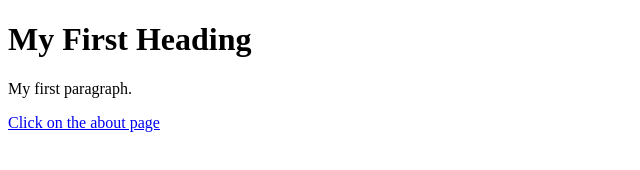
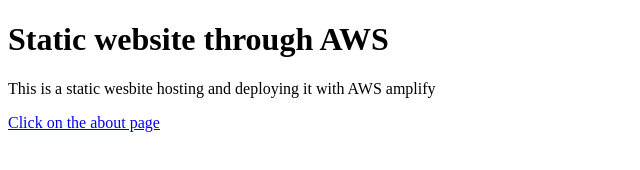
Before and after one commit to lgoljana/Static-website, a plain HTML site: page index.html in a window 1280 px wide. Shown: the whole page, without its empty margins (0-640 px from the left). Drawn offline with Linux system fonts and the light colour scheme.

Commit message:
Update index.html

```diff
--- a/index.html
+++ b/index.html
@@ -1,8 +1,8 @@
 <!DOCTYPE html>
 <html>
 <body>
-<h1>My First Heading</h1>
-<p>My first paragraph.</p>
-<a href="./about">Click on the about page</a>
+<h1>Static website through AWS</h1>
+<p>This is a static wesbite hosting and deploying it with AWS amplify</p>
+<a href="about.ejs">Click on the about page</a>
 </body>
 </html>
```
